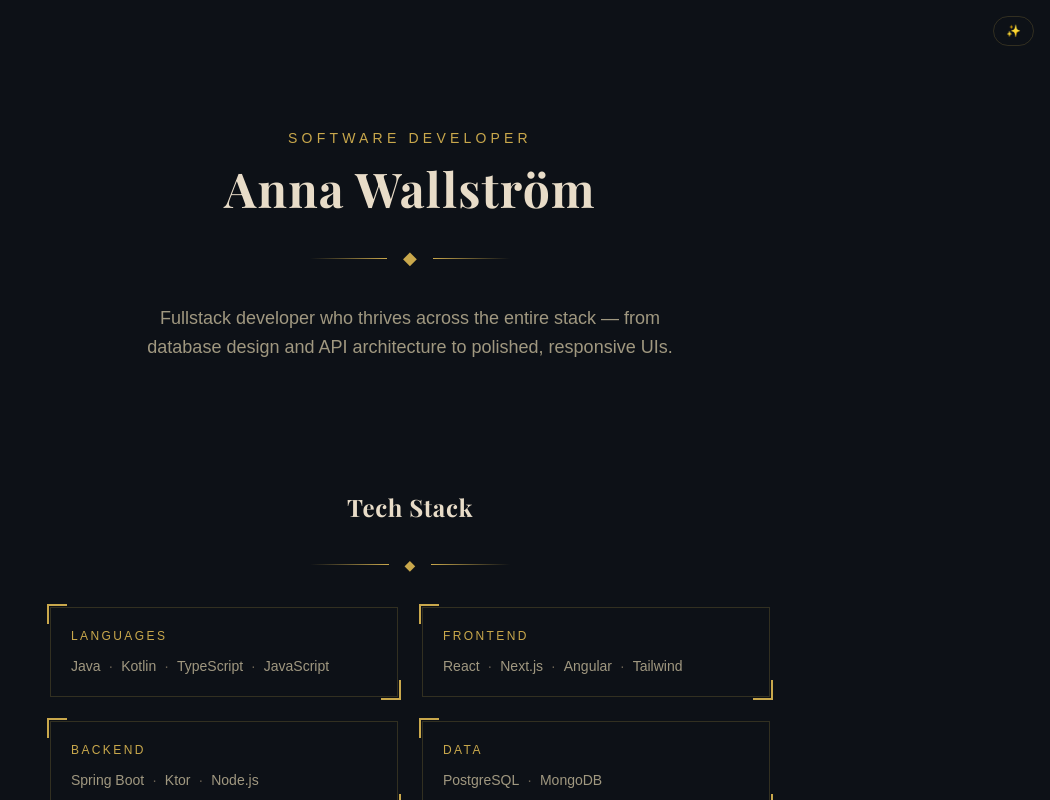
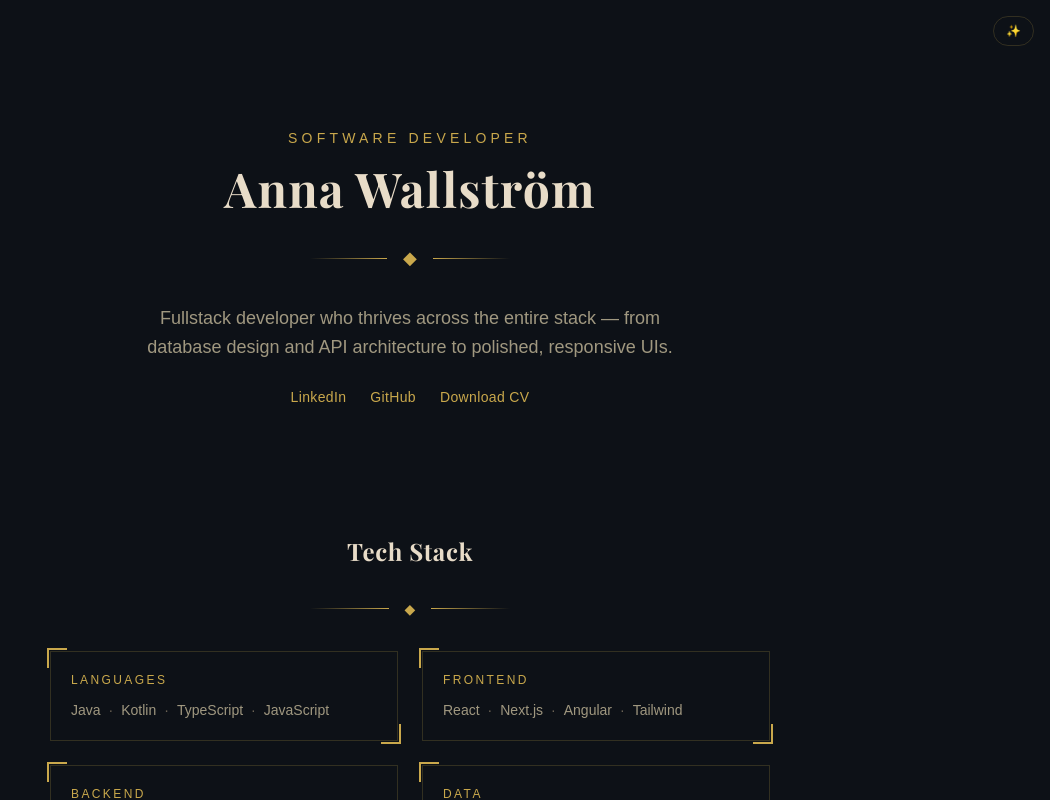
Before and after one commit to nanawally/portfolio, a Next.js app: page / in a window 1280 px wide. Shown: the top 800 px of the page, without its empty margins (230-1280 px from the left). Built offline with nearby package versions, Linux system fonts and the light colour scheme; a web font is replaced by a local one.

Commit message:
Add LinkedIn, Github, CV download to ProSite

```diff
--- a/app/components/ProSite.tsx
+++ b/app/components/ProSite.tsx
@@ -161,6 +161,31 @@ export default function ProSite() {
           Fullstack developer who thrives across the entire stack — from
           database design and API architecture to polished, responsive UIs.
         </p>
+        <div className="flex justify-center gap-6 mt-6">
+          <a
+            href="https://www.linkedin.com/in/anna-wallstr%C3%B6m-368b72135/"
+            target="_blank"
+            rel="noopener noreferrer"
+            className="text-primary hover:underline text-sm tracking-wide"
+          >
+            LinkedIn
+          </a>
+          <a
+            href="https://github.com/nanawally"
+            target="_blank"
+            rel="noopener noreferrer"
+            className="text-primary hover:underline text-sm tracking-wide"
+          >
+            GitHub
+          </a>
+          <a
+            href="/CV-Anna-Wallstrom.pdf"
+            download
+            className="text-primary hover:underline text-sm tracking-wide"
+          >
+            Download CV
+          </a>
+        </div>
       </section>
 
       {/* Tech Stack */}
```
Also changed, not shown: 1 other file (tests, documents, lock files or other folders).
